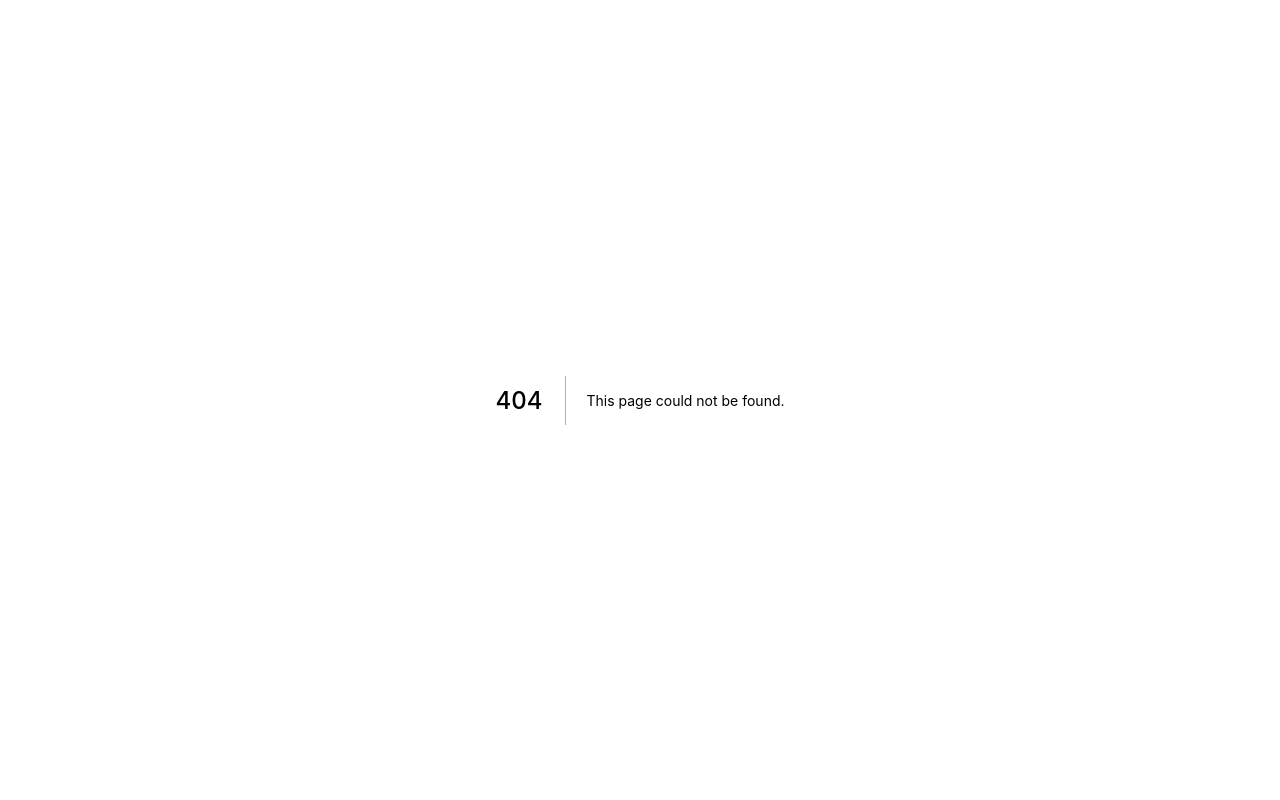
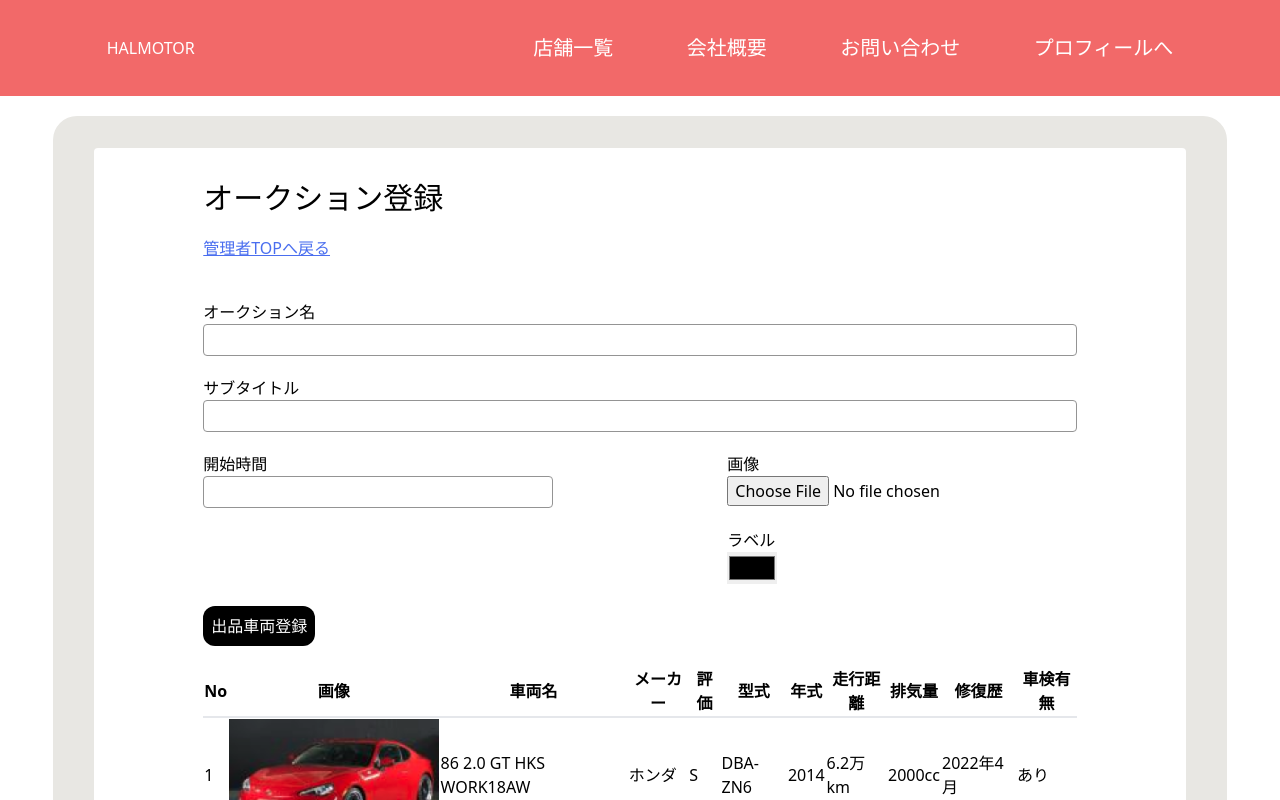
Before and after one commit to case-study07/cs-backend, a Next.js app: page /auctionEntry in a window 1280 px wide. Before the commit this address had no page. Shown: the top 800 px of the page. Built offline with nearby package versions, Linux system fonts and the light colour scheme; no server answers.

Commit message:
レイアウト修正

```diff
--- a/components/Card/AuctionListCard.tsx
+++ b/components/Card/AuctionListCard.tsx
@@ -1,14 +1,13 @@
+import axios from "axios";
 import Link from "next/link";
-import s from "../../styles/AuctionLabels.module.css";
+import s from "../../styles/AuctionListCard.module.css";
 
-const AuctionListCard = () => {
+const AuctionListCard = ({ auction }) => {
+
   const image = "/img/images.png";
-  // const styles = {bgImage:`background-image:${image}`};
-
-  const color = "#020202";
   return (
     <div className={s.root}>
-      <Link href="/auction">
+      <Link href={`auction/${auction.id}`} passHref>
         <a>
           <div className={s.card}>
             <img
@@ -23,16 +22,16 @@ const AuctionListCard = () => {
               className={s.root}
               style={{
                 height: "180px",
-                backgroundColor: `${color}`,
+                backgroundColor: `${auction.auctionColor}`,
                 opacity: "0.5",
                 width: "100%",
               }}
             >
               <p className={s.ItemImage}></p>
               <div className={s.text}>
-                <p>12月25日 19:00~</p>
-                <p>トヨタ86セレクション</p>
-                <p>新型から年代物まで年代物まで勢揃い</p>
+                <p>{auction.startTime}</p>
+                <p>{auction.auctionName}</p>
+                <p>{auction.subTitle}</p>
               </div>
             </div>
           </div>
--- a/components/Card/CarLabelCard.tsx
+++ b/components/Card/CarLabelCard.tsx
@@ -2,7 +2,8 @@ import s from "../../styles/CarLabelCard.module.css";
 import Link from "next/link";
 import { ReactNode } from "react";
 
-const CarLabelCard = ({ carData }) => {
+const CarLabelCard = ({ car }) => {
+console.log(car);
 
 
   return (
@@ -34,10 +35,10 @@ const CarLabelCard = ({ carData }) => {
                     alt="オークション出展用車"
                   />
                 </td>
-                <td>86 2.0 GT HKS WORK18AW</td>
+                <td>{car.carModel.name}</td>
                 <td>12月25日</td>
                 <td>1720000〜</td>
-                <td>DBA-ZN6</td>
+                <td>{car.format}</td>
                 <td>2014</td>
                 <td>6.2万km</td>
                 <td>2000cc</td>
--- a/components/ui/AuctionLabels.tsx
+++ b/components/ui/AuctionLabels.tsx
@@ -1,3 +1,4 @@
+import axios from "axios";
 import AuctionListCard from "components/Card/AuctionListCard";
 import Image from "next/image";
 import Link from "next/link";
@@ -5,15 +6,13 @@ import s from "../../styles/AuctionLabels.module.css";
 
 
 
-const AuctionLabels = () => {
-  const image = "/img/images.png";
-  // const styles = {bgImage:`background-image:${image}`};
+const AuctionLabels = (props) => {
+  const { list } = props;
 
-  const color = "#020202"
   return (
     <div className={s.root}>
-      <AuctionListCard />
-      <AuctionListCard />
+
+      {list.map((item) => (<AuctionListCard key={item.id}  auction={item}/>))}
 
     </div>
   );
--- a/pages/auction/[id].tsx
+++ b/pages/auction/[id].tsx
@@ -17,16 +17,18 @@ export default function Auction({ carData, hammerPrice }) {
 
   const [close,setClose] = useState(false)
 
+  const [price, setPrice] = useState(hammerPrice);
   const [cookies] = useCookies();
+
+
   // カウントダウンタイマー
-  const { days, hours, minutes, seconds, isActive } = useCountTimer(3);
-  const [price ,setPrice] =useState(hammerPrice)
+  const { days, hours, minutes, seconds, isActive } = useCountTimer(5);
   // data　オークションデータ　フェッチ
   const { data } = useSWR(
-    "http://localhost:9000/auction-situation",
+    `http://localhost:9000/auction-situation/${id}`,
     (url: string) => axios(url).then((res) => res.data),
     { refreshInterval: 1000 }
-  );
+    );
   const [money, setMoney] = useState(data);
 
   const fetchAPI = async () => {
@@ -46,11 +48,6 @@ export default function Auction({ carData, hammerPrice }) {
 
 
 
-
-// 最新情報取得
-  useEffect(() => {
-    maxPrice();
-  }, [seconds]);
 
   const buttonHandler = () => {
     if (cookies != null) {
@@ -84,11 +81,12 @@ export default function Auction({ carData, hammerPrice }) {
 
   }
 
+
   useEffect(() => {
       setClose(isActive)
       if (close) {
         console.log("落札しました");
-        auctionPrice();
+        // auctionPrice();
         setClose(false)
         console.log("落札データ送信しました");
       }
@@ -98,17 +96,12 @@ export default function Auction({ carData, hammerPrice }) {
 
   const maxPrice = async () => {
     if (data) {
-      const maxPrice = await data.map((price: any) => price.bidPrice);
+      data.bidPrice > price ? setPrice(data.bidPrice) : setPrice(price);
 
-      if (maxPrice.length > 0) {
-
-        const max = Math.max(...maxPrice);
-        const ans = max < price ? price : max;
-        setPrice(ans);
       }
 
     }
-  };
+
 
   // オークション終了
 
@@ -166,7 +159,7 @@ export default function Auction({ carData, hammerPrice }) {
               <dl>
                 <div>
                   <dt>入札件数</dt>
-                  <dd>{data.length}</dd>
+                  <dd>{data.auctionSituationCount}</dd>
                   <dd>
                     <Link href="/userHistory">
                       <a>入札履歴</a>
--- a/pages/auction/userlist/auctionHistory.tsx
+++ b/pages/auction/userlist/auctionHistory.tsx
@@ -1,38 +1,35 @@
+import axios from "axios";
 import { Layout } from "components/ui";
 import { ReactNode } from "react";
 
-export default function AuctionHistory() :ReactNode{
+export default function AuctionHistory({ user }): ReactNode{
+  console.log(user);
+
     return (
       <div>
         <h1>日産スカイライン3.0 GT タイプSP</h1>
         <article>
           <h2>入札履歴</h2>
           <table>
-            <tr>
+            <thead>
+
+
+              <tr>
               <th>入札者</th>
               <th>価格</th>
-              <th>入札時刻</th>
-            </tr>
+                <th>入札時刻</th>
+                </tr>
+                </thead>
+                <tbody>
+            {user.map((u) => {
             <tr>
               <td>text</td>
               <td>text</td>
               <td>text</td>
-            </tr>
-            <tr>
-              <td>text</td>
-              <td>text</td>
-              <td>text</td>
-            </tr>
-            <tr>
-              <td>text</td>
-              <td>text</td>
-              <td>text</td>
-            </tr>
-            <tr>
-              <td>text</td>
-              <td>text</td>
-              <td>text</td>
-            </tr>
+            </tr>;
+            })}
+
+            </tbody>
           </table>
 
           <a href="">&gt;&gt;戻る</a>
@@ -42,3 +39,19 @@ export default function AuctionHistory() :ReactNode{
 }
 
 AuctionHistory.Layout = Layout;
+
+
+export async function getServerSideProps() {
+  const url = "http://localhost:9000/auction-situation";
+  const res = await axios.get(url)
+  const user = await res.data
+
+
+
+
+  return {
+    props: {
+      user
+    }
+  }
+}
--- /dev/null
+++ b/pages/auctionEntry.tsx
@@ -0,0 +1,74 @@
+import { Layout } from "components/ui";
+import { ReactNode } from "react";
+import s from "../styles/auctionEntry.module.css";
+
+export default function auctionEntry(): ReactNode {
+  return (
+    <div className={s.auctionEntry}>
+        <article>
+            <h2>オークション登録</h2>
+            <a href="">管理者TOPへ戻る</a>
+            <form action="">
+                <div>
+                    <label htmlFor="">オークション名</label><br />
+                    <input type="text" name="" id="" />
+                </div>
+                <div>
+                    <label htmlFor="">サブタイトル</label><br />
+                    <input type="text" name="" id="" />
+                </div>
+                <div>
+                    <div>
+                        <label htmlFor="">開始時間</label><br />
+                        <input type="text" name="" id="" />
+                    </div>
+                    <div>
+                        <div>
+                            <label htmlFor="fromFile">画像</label><br />
+                            <input type="file" name="" id="fromFile" />
+                        </div>
+                        <div>
+                            <label htmlFor="">ラベル</label><br />
+                            <input type="color" name="" id="" />
+                        </div>
+                    </div>
+                </div>
+            </form>
+
+                <button>出品車両登録</button>
+
+                <table>
+                    <tr>
+                        <th>No</th>
+                        <th>画像</th>
+                        <th>車両名</th>
+                        <th>メーカー</th>
+                        <th>評価</th>
+                        <th>型式</th>
+                        <th>年式</th>
+                        <th>走行距離</th>
+                        <th>排気量</th>
+                        <th>修復歴</th>
+                        <th>車検有無</th>
+                    </tr>
+                    <tr>
+                        <td>1</td>
+                        <td><img src="./img/Featured image.png" alt="" /></td>
+                        <td>86 2.0 GT HKS WORK18AW </td>
+                        <td>ホンダ</td>
+                        <td>S</td>
+                        <td>DBA-ZN6</td>
+                        <td>2014</td>
+                        <td>6.2万km</td>
+                        <td>2000cc</td>
+                        <td>2022年4月</td>
+                        <td>あり</td>
+                    </tr>
+                </table>
+
+                <button>作成</button>
+        </article>
+    </div>
+  );
+}
+auctionEntry.Layout = Layout;
--- a/pages/auctionlist.tsx
+++ /dev/null
@@ -1,50 +0,0 @@
-import AuctionListCard from "components/Card/AuctionListCard";
-import { Category } from "components/common";
-import { Layout } from "components/ui";
-import Link from "next/link";
-import s from "../styles/AuctionList.module.css";
-
-
-export default function AuctionList() {
-    return (
-      <div className={s.list}>
-        <Category />
-        <article>
-          <div>
-            <span>
-              <a href="./">Top {`>> `}</a>
-            </span>
-            <span>オークション一覧へ</span>
-          </div>
-          <div>
-            <ul>
-              <li>
-                <Link href="./auction">
-                  <a>
-                    <img src="img/86label.png" alt="オークションアイコン" />
-                  </a>
-                </Link>
-              </li>
-              <li>
-                <a href="./auction">
-                  <img src="img/lightcar.png" alt="オークションアイコン" />
-                </a>
-              </li>
-              <li>
-                <a href="./auction">
-                  <img src="img/86label.png" alt="オークションアイコン" />
-                </a>
-              </li>
-              <li>
-                <a href="./auction">
-                  <img src="img/lightcar.png" alt="オークションアイコン" />
-                </a>
-              </li>
-            </ul>
-          </div>
-        </article>
-      </div>
-    );
-}
-
-AuctionList.Layout = Layout;
--- a/pages/index.tsx
+++ b/pages/index.tsx
@@ -11,8 +11,7 @@ import axios from "axios";
 
 
 
-export default function Home({carData}): ReactNode {
-
+export default function Home({carData, auctionList}): ReactNode {
 
 
 
@@ -22,12 +21,9 @@ export default function Home({carData}): ReactNode {
     <>
       <Category />
 
+      <h2>オークション一覧</h2>
       <article className={s.auctionLabel}>
-        <h2>オークションLINEUP</h2>
-        <Link href="/auctionlist" passHref>
-          <a>オークション一覧へ{`>>`}</a>
-        </Link>
-        <AuctionLabels />
+        <AuctionLabels list={auctionList} />
       </article>
 
       {/* <!-- ここまで --> */}
@@ -37,9 +33,9 @@ export default function Home({carData}): ReactNode {
         <h2>オークション出展LINEUP</h2>
         {/* <!-- carDetail --> */}
 
-        <CarLabelCard carData={carData} />
+        {carData.map((car) => <CarLabelCard key={car.id} car={car} />)}
 
-        <div className={s.pager}>
+        {/* <div className={s.pager}>
           <p>全1,560</p>
           <div>
             <a href="">戻る</a>
@@ -51,7 +47,7 @@ export default function Home({carData}): ReactNode {
             <a href="">6</a>
             <a href="">次へ</a>
           </div>
-        </div>
+        </div> */}
       </article>
     </>
   );
@@ -63,10 +59,14 @@ Home.Layout = Layout;
 
 export async function getServerSideProps(context) {
   const res = await axios.get("http://localhost:9000/car-body-number");
+  const auction = await axios.get("http://localhost:9000/auction");
+  const auctionList = await auction.data
+
   const carData = await res.data
   return {
     props: {
-      carData
+      carData,
+      auctionList
     },
   };
 }
--- a/styles/AuctionLabels.module.css
+++ b/styles/AuctionLabels.module.css
@@ -1,14 +1,3 @@
-.root {
-    & .card{
-        @apply flex py-1 w-11/12 mx-auto ;
-    }
-    @apply  flex items-center  mx-0 ;
-    & .ItemImage{
-        order: 2;
-    }
-    & .text{
-        & >* {
-            @apply  p-2 text-white ;
-        };
-    }
+.root{
+    display: flex;
 }
--- /dev/null
+++ b/styles/AuctionListCard.module.css
@@ -0,0 +1,13 @@
+.root {
+    width:50%;
+    & .card{
+        @apply flex  w-full;    ;
+    }
+    @apply   items-center  mx-0 ;
+
+    & .text{
+        & >* {
+            @apply  p-2 text-white ;
+        };
+    }
+}
```
Also changed, not shown: styles/main.module.css (+3 -4 lines).
